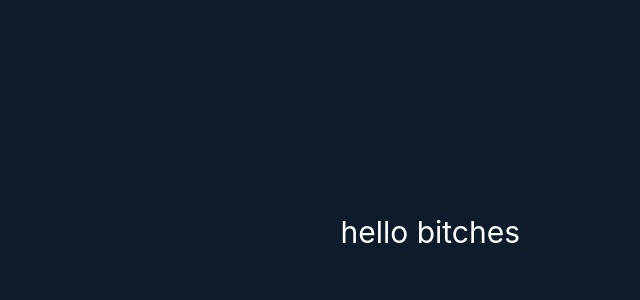
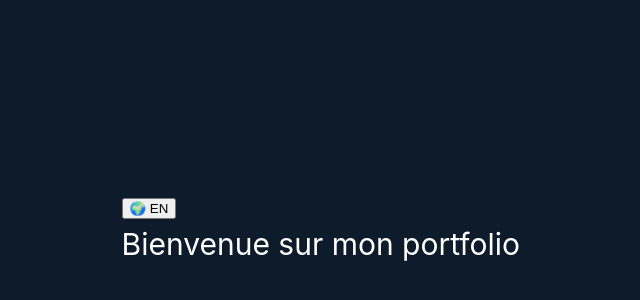
Before and after one commit to CamilleWalbott/Portfolio, a Vue app: page / in a window 1280 px wide. Shown: the part 168-468 px from the top of the page, without its empty margins (120-760 px from the left). Built offline with nearby package versions, Linux system fonts and the light colour scheme.

Commit message:
Add : système de traduction

```diff
--- a/src/App.vue
+++ b/src/App.vue
@@ -1,12 +1,22 @@
 <script setup>
 import HelloWorld from './components/HelloWorld.vue'
+import { useI18n } from "vue-i18n";
+import { ref } from "vue";
+
+const { t, locale } = useI18n();
+const switchLang = () => {
+  locale.value = locale.value === "fr" ? "en" : "fr";
+};
+
 </script>
 
 <template>
   <header>
-
     <div>
-      <HelloWorld msg="hello bitches"/>
+      <button @click="switchLang">🌍 {{ locale === "fr" ? "EN" : "FR" }}</button>
+    </div>
+    <div>
+      <HelloWorld :msg="t('welcome')"/>
     </div>
   </header>
 
--- /dev/null
+++ b/src/i18n.js
@@ -0,0 +1,18 @@
+import { createI18n } from "vue-i18n";
+
+const messages = {
+    en: {
+        welcome: "Welcome to my portfolio",
+    },
+    fr: {
+        welcome: "Bienvenue sur mon portfolio",
+    },
+};
+
+const i18n = createI18n({
+    locale: "fr", // Langue par défaut
+    fallbackLocale: "en",
+    messages,
+});
+
+export default i18n;
--- a/src/main.js
+++ b/src/main.js
@@ -2,5 +2,9 @@ import './assets/main.css'
 
 import { createApp } from 'vue'
 import App from './App.vue'
+import i18n from './i18n';
 
-createApp(App).mount('#app')
+// Créer l'application Vue et utiliser le plugin vue-i18n
+createApp(App)
+    .use(i18n)
+    .mount('#app')
```
Also changed, not shown: package.json (+6 -4 lines).
